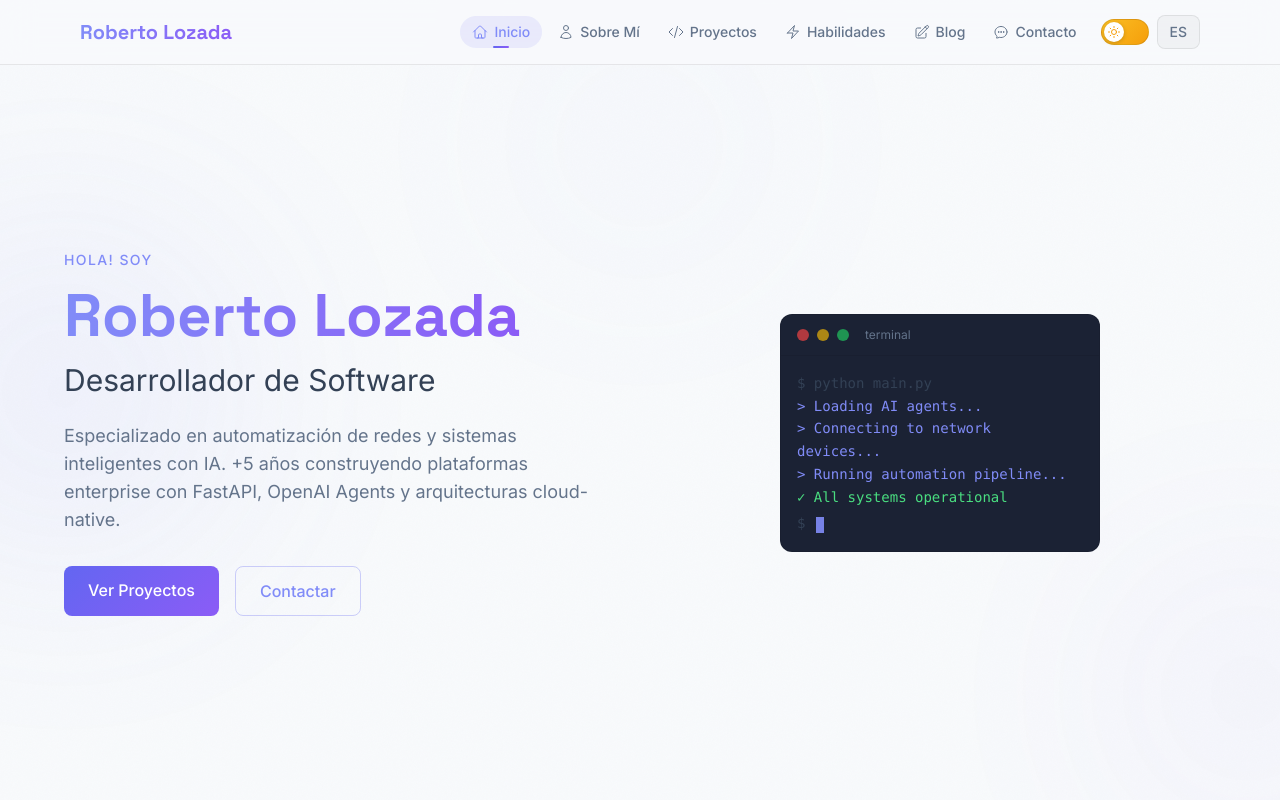
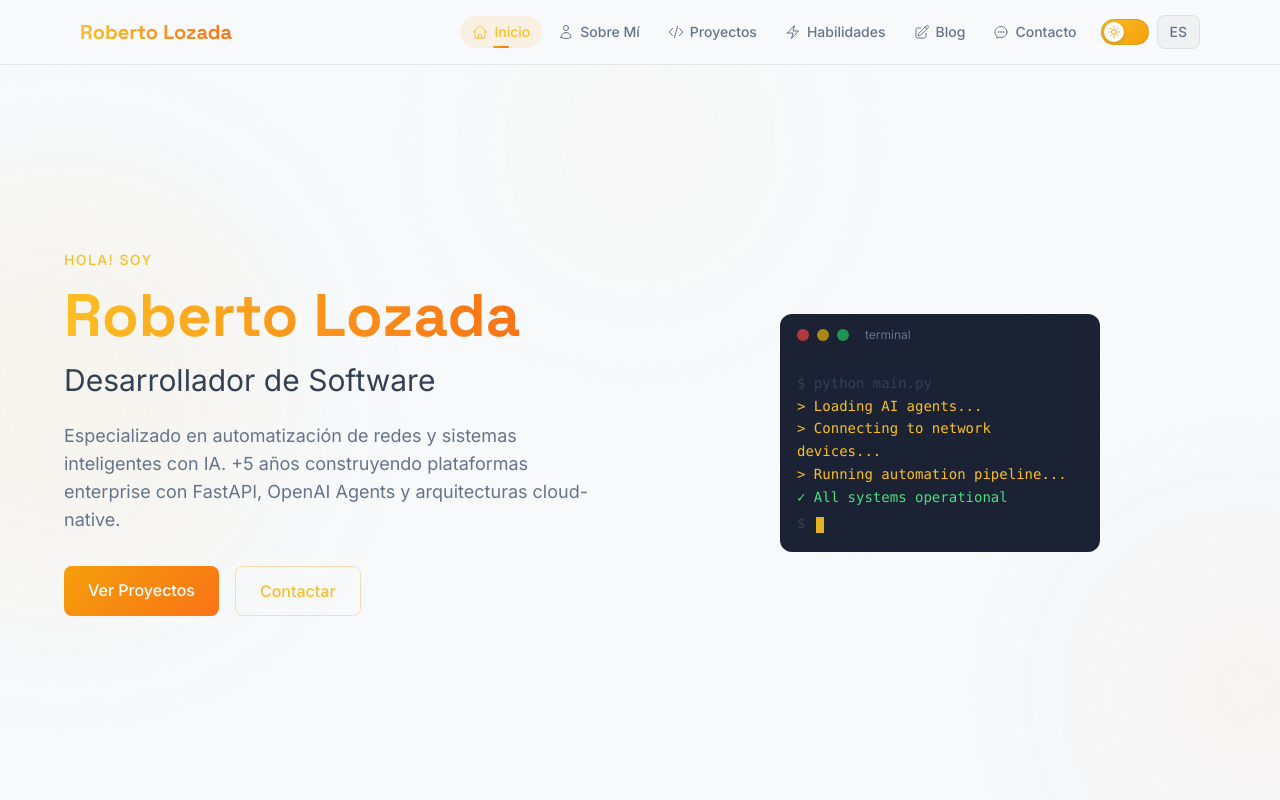
Before and after one commit to Gambl3r08/gambl3r08.github.io, a SvelteKit app: page / in a window 1280 px wide. Shown: the top 800 px of the page. Built offline with nearby package versions, Linux system fonts and the light colour scheme.

Commit message:
Switch accent color from violet to amber

```diff
--- a/src/app.css
+++ b/src/app.css
@@ -27,8 +27,8 @@
 		--orb-opacity-1: 0.12;
 		--orb-opacity-2: 0.08;
 		--orb-opacity-3: 0.06;
-		--glow-color: rgba(99, 102, 241, 0.04);
-		--prose-code-bg: rgba(99, 102, 241, 0.08);
+		--glow-color: rgba(245, 158, 11, 0.04);
+		--prose-code-bg: rgba(245, 158, 11, 0.08);
 		--prose-pre-bg: #1e293b;
 		--skip-link-bg: rgba(248, 250, 252, 0.95);
 		--back-to-top-bg: rgba(241, 245, 249, 0.85);
@@ -59,8 +59,8 @@
 		--orb-opacity-1: 0.20;
 		--orb-opacity-2: 0.15;
 		--orb-opacity-3: 0.10;
-		--glow-color: rgba(99, 102, 241, 0.06);
-		--prose-code-bg: rgba(99, 102, 241, 0.1);
+		--glow-color: rgba(245, 158, 11, 0.06);
+		--prose-code-bg: rgba(245, 158, 11, 0.1);
 		--prose-pre-bg: #0d1117;
 		--skip-link-bg: rgba(30, 41, 59, 0.95);
 		--back-to-top-bg: rgba(30, 41, 59, 0.8);
@@ -82,7 +82,7 @@
 		@apply fixed left-4 top-4 z-[100] rounded-lg px-4 py-2 text-sm font-medium text-heading;
 		background: var(--skip-link-bg);
 		backdrop-filter: blur(12px);
-		border: 1px solid rgba(99, 102, 241, 0.3);
+		border: 1px solid rgba(245, 158, 11, 0.3);
 		transform: translateY(-200%);
 		transition: transform 0.2s ease;
 	}
@@ -108,11 +108,11 @@
 @layer components {
 	.btn-primary {
 		@apply inline-block px-6 py-3 rounded-lg font-medium transition-all duration-300;
-		background: linear-gradient(135deg, #6366f1, #8b5cf6);
+		background: linear-gradient(135deg, #f59e0b, #f97316);
 		color: white;
 	}
 	.btn-primary:hover {
-		box-shadow: 0 0 20px rgba(99, 102, 241, 0.4), 0 0 40px rgba(139, 92, 246, 0.2);
+		box-shadow: 0 0 20px rgba(245, 158, 11, 0.4), 0 0 40px rgba(249, 115, 22, 0.2);
 		transform: translateY(-1px);
 	}
 
--- a/src/lib/components/BackToTop.svelte
+++ b/src/lib/components/BackToTop.svelte
@@ -36,8 +36,8 @@
 		box-shadow: 0 4px 16px var(--back-to-top-shadow);
 	}
 	button:hover {
-		box-shadow: 0 4px 20px rgba(99, 102, 241, 0.2);
-		border-color: rgba(99, 102, 241, 0.3) !important;
+		box-shadow: 0 4px 20px rgba(245, 158, 11, 0.2);
+		border-color: rgba(245, 158, 11, 0.3) !important;
 	}
 	@keyframes fadeInUp {
 		from {
--- a/src/lib/components/SkillBadge.svelte
+++ b/src/lib/components/SkillBadge.svelte
@@ -28,6 +28,6 @@
 
 <style>
 	span:hover {
-		box-shadow: 0 0 12px rgba(99, 102, 241, 0.15);
+		box-shadow: 0 0 12px rgba(245, 158, 11, 0.15);
 	}
 </style>
--- a/src/lib/components/ThemeToggle.svelte
+++ b/src/lib/components/ThemeToggle.svelte
@@ -69,7 +69,7 @@
 	}
 
 	.toggle-track.dark {
-		background: linear-gradient(135deg, #6366f1, #4f46e5);
+		background: linear-gradient(135deg, #1e293b, #0f172a);
 		border-color: rgba(255, 255, 255, 0.1);
 	}
 
@@ -90,7 +90,7 @@
 
 	.toggle-thumb.dark {
 		transform: translateX(22px);
-		background: #1e1b4b;
+		background: #1e293b;
 	}
 
 	.icon {
@@ -112,6 +112,6 @@
 	}
 
 	.moon {
-		color: #c4b5fd;
+		color: #94a3b8;
 	}
 </style>
--- a/src/lib/data/skillIcons.ts
+++ b/src/lib/data/skillIcons.ts
@@ -71,7 +71,7 @@ export const skillIcons: Record<string, [string, string]> = {
 	],
 	'Clean Architecture': [
 		'M12 2C6.48 2 2 6.48 2 12s4.48 10 10 10 10-4.48 10-10S17.52 2 12 2zm0 2c4.42 0 8 3.58 8 8s-3.58 8-8 8-8-3.58-8-8 3.58-8 8-8zm0 2a6 6 0 1 0 0 12 6 6 0 0 0 0-12zm0 2a4 4 0 1 1 0 8 4 4 0 0 1 0-8zm0 2a2 2 0 1 0 0 4 2 2 0 0 0 0-4z',
-		'#6366F1'
+		'#f59e0b'
 	],
 	'.NET': [
 		'M24 8.77h-2.468v7.565h-1.425V8.77h-2.462V7.53H24zm-6.852 7.565h-4.821V7.53h4.63v1.24h-3.205v2.494h2.953v1.234h-2.953v2.604h3.396zm-6.708 0H8.882L4.78 9.863a3.8 3.8 0 0 1-.36-.958h-.048q.07.663.07 2.01v5.42H3.157V7.53h1.659l3.965 6.32q.282.453.408.835h.036q-.084-.785-.084-1.933V7.53h1.299zM0 20.7v-1.612c.1.03.225.058.372.084a3 3 0 0 0 .45.038c.525 0 .903-.323 1.134-.97l.234-.63L0 11.8h1.56l1.136 4.192c.063.21.107.447.131.707h.036c.027-.198.08-.446.162-.744l1.17-4.155h1.417l-2.318 6.67c-.274.787-.55 1.333-.828 1.64-.279.308-.675.462-1.19.462A3 3 0 0 1 .68 20.5z',
--- a/src/routes/+error.svelte
+++ b/src/routes/+error.svelte
@@ -8,7 +8,7 @@
 		<!-- Large 404 with animated gradient -->
 		<h1
 			class="mb-4 font-heading text-[8rem] font-bold leading-none md:text-[10rem]"
-			style="background: linear-gradient(135deg, #6366f1, #8b5cf6, #818cf8, #6366f1);
+			style="background: linear-gradient(135deg, #f59e0b, #f97316, #fbbf24, #f59e0b);
 				background-size: 300% 300%;
 				animation: gradientMove 6s ease infinite;
 				-webkit-background-clip: text;
--- a/src/routes/+layout.svelte
+++ b/src/routes/+layout.svelte
@@ -46,15 +46,15 @@
 	<div class="pointer-events-none fixed inset-0 overflow-hidden" aria-hidden="true">
 		<div
 			class="absolute -left-32 top-1/4 h-96 w-96 rounded-full blur-[120px]"
-			style="background: radial-gradient(circle, #6366f1, transparent); opacity: var(--orb-opacity-1)"
+			style="background: radial-gradient(circle, #f59e0b, transparent); opacity: var(--orb-opacity-1)"
 		></div>
 		<div
 			class="absolute -right-32 top-2/3 h-80 w-80 rounded-full blur-[120px]"
-			style="background: radial-gradient(circle, #8b5cf6, transparent); opacity: var(--orb-opacity-2)"
+			style="background: radial-gradient(circle, #f97316, transparent); opacity: var(--orb-opacity-2)"
 		></div>
 		<div
 			class="absolute left-1/2 top-0 h-72 w-72 -translate-x-1/2 rounded-full blur-[120px]"
-			style="background: radial-gradient(circle, #818cf8, transparent); opacity: var(--orb-opacity-3)"
+			style="background: radial-gradient(circle, #fbbf24, transparent); opacity: var(--orb-opacity-3)"
 		></div>
 	</div>
 
--- a/tailwind.config.js
+++ b/tailwind.config.js
@@ -9,10 +9,10 @@ export default {
 				surface: 'var(--color-surface)',
 				'surface-elevated': 'var(--color-surface-elevated)',
 				accent: {
-					DEFAULT: '#6366f1',
-					light: '#818cf8'
+					DEFAULT: '#f59e0b',
+					light: '#fbbf24'
 				},
-				violet: '#8b5cf6',
+				violet: '#f97316',
 				heading: 'var(--color-heading)',
 				body: 'var(--color-body)',
 				muted: 'var(--color-muted)'
```
Also changed, not shown: static/og-image.png, static/og-image.svg.
